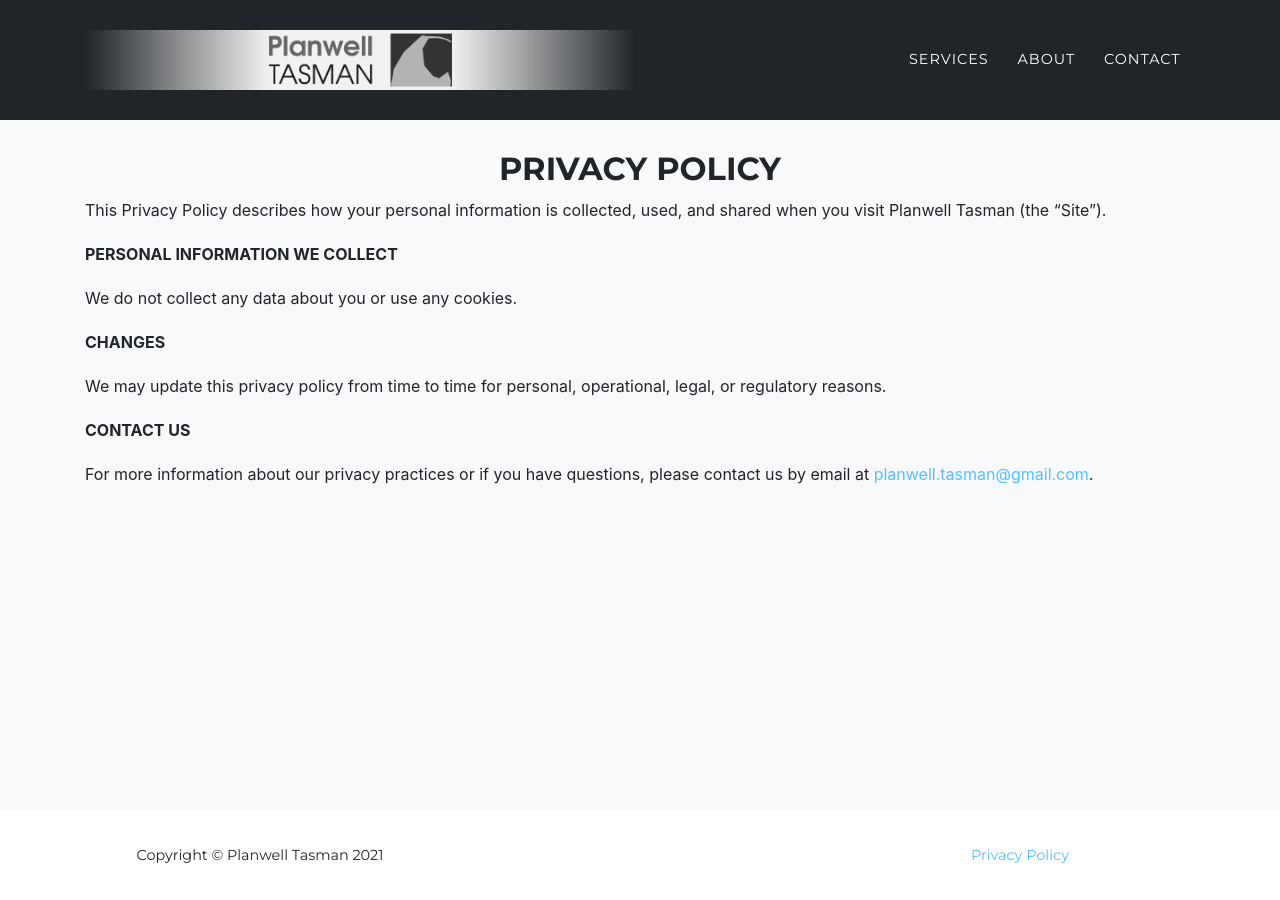
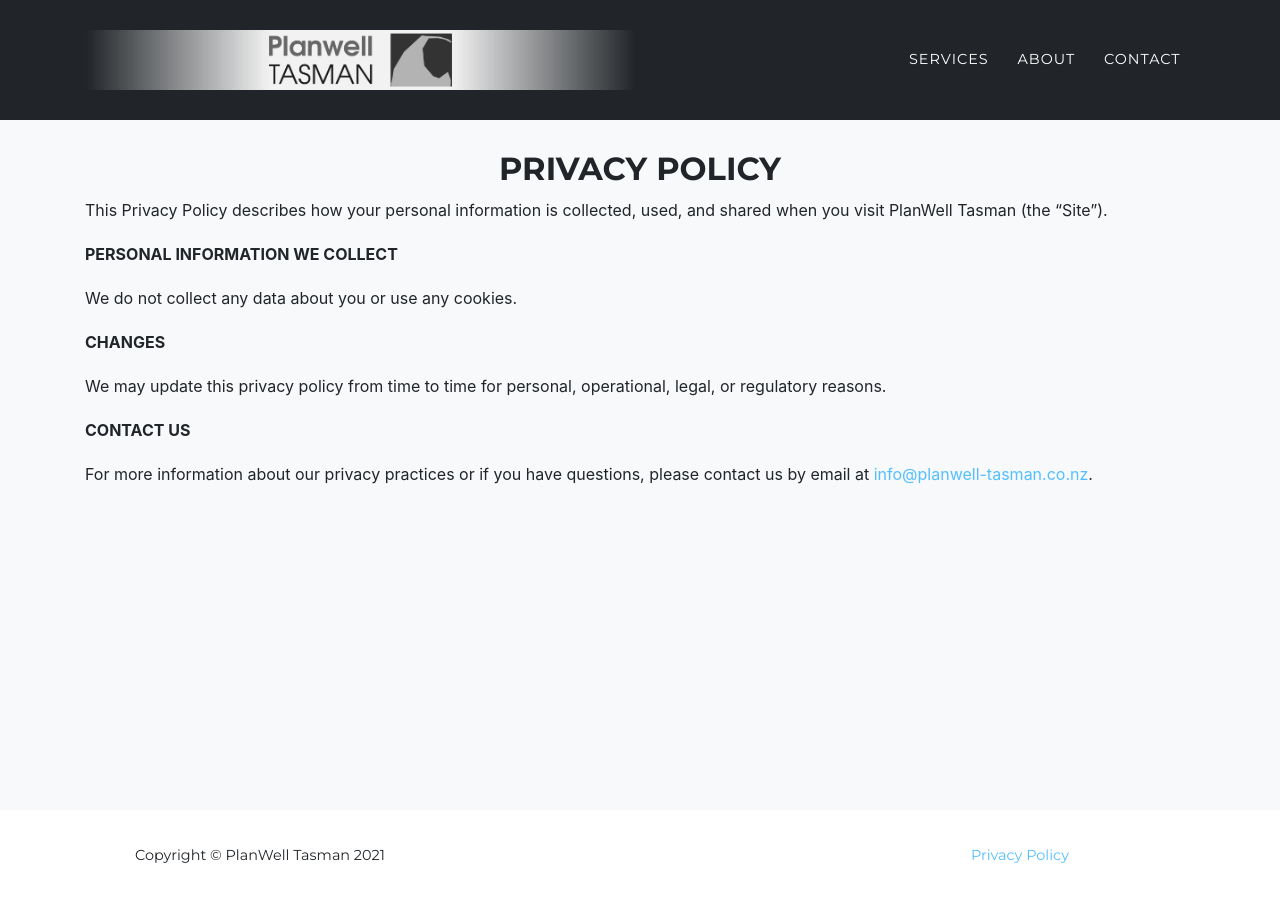
Before and after one commit to planwell-tasman/planwell-tasman.github.io, a Jekyll site: the page built from legal.md, in a window 1280 px wide. Built offline with Jekyll 4.4.1, drawn with Linux system fonts in a browser that asks for light colours; some web fonts are replaced.

```diff
--- a/_config.yml
+++ b/_config.yml
@@ -16,8 +16,8 @@ theme: jekyll-agency
 url    : "" # the base hostname & protocol for your site, e.g. http://example.com
 baseurl: "" # the subpath of your site, e.g. /blog
 
-title      : Planwell Tasman
-email      : planwell.tasman@gmail.com #this is also the email contact forms will go to
+title      : PlanWell Tasman
+email      : info@planwell-tasman.co.nz #this is also the email contact forms will go to
 description: "Site description"
 author     : Ina Holst
 logo:     #optional, defaults to site title
--- a/_data/style.yml
+++ b/_data/style.yml
@@ -1,6 +1,5 @@
 #Color Customization
 highlight: "#54bfff"
-important: "FF00FF"
 #white: "#FF0000"
 #black: "#000"
 
```
Also changed, not shown: _data/sitetext.yml (+5 -5 lines), CNAME (line endings or trailing spaces), assets/img/clients/planwell.svg.
